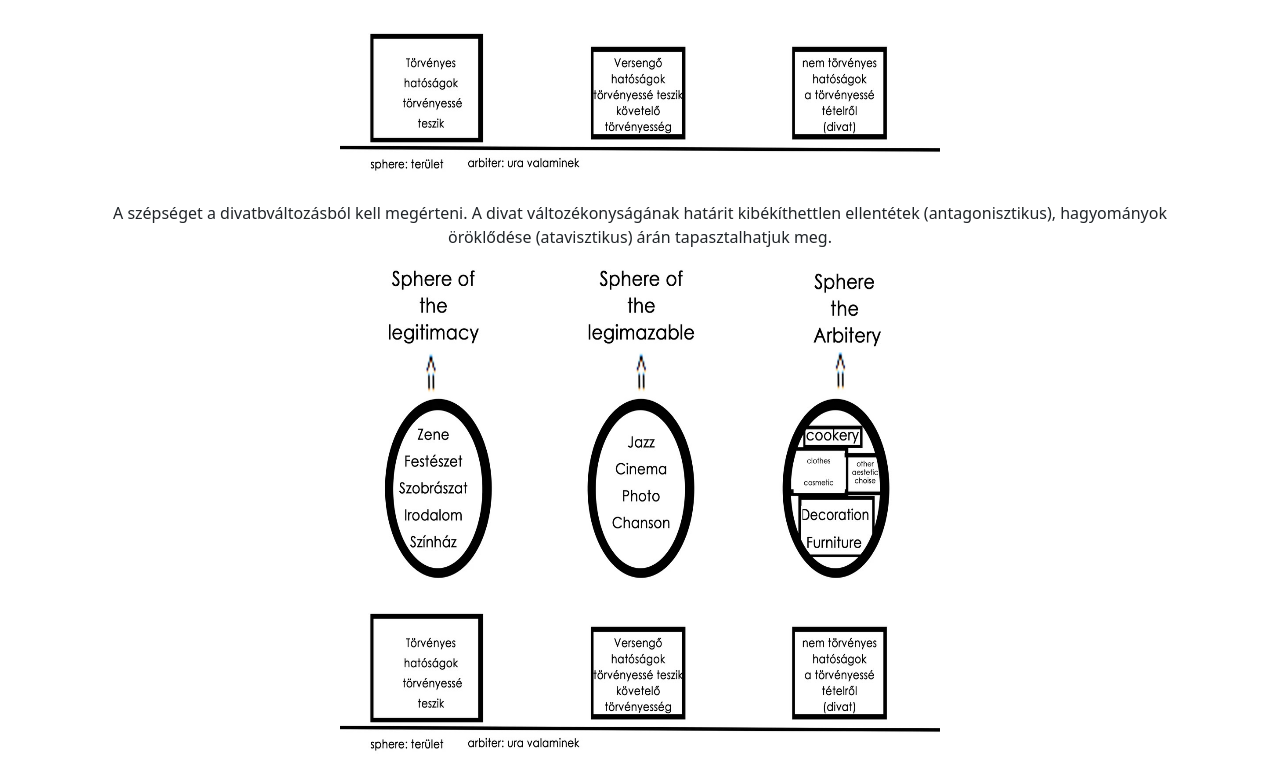
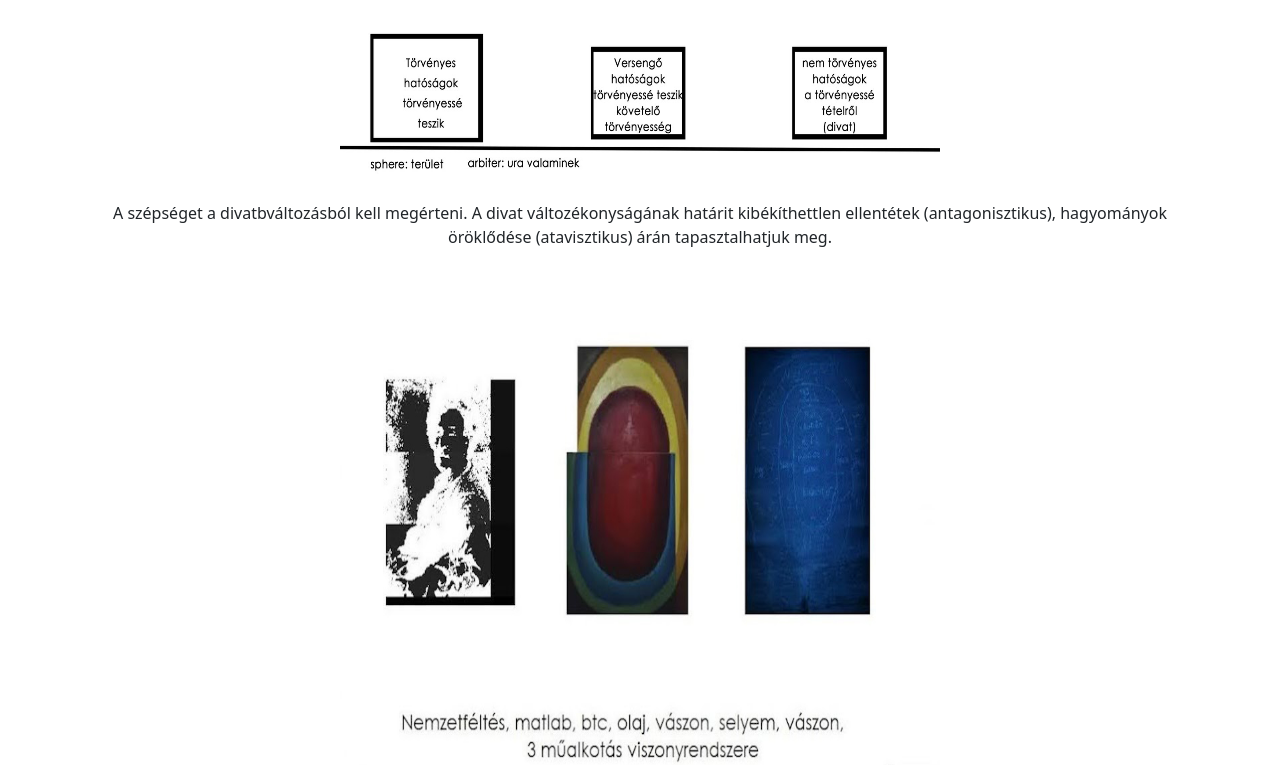
Before and after one commit to bankitomi32/about, a plain HTML site: page index.html in a window 1280 px wide. Shown: the part 495-1276 px from the top of the page. Drawn offline with nearby package versions, Linux system fonts and the light colour scheme.

Commit message:
Update index.html

```diff
--- a/index.html
+++ b/index.html
@@ -21,7 +21,7 @@
                 <p><img src="98c313_c2a8828f3f2741e4b2389551ee7f4d8c~mv2.jpg" alt="szociológia" style="width:600px;height:500px;"></p>
                 <p>A szépséget a divatbváltozásból kell megérteni. A divat változékonyságának határit kibékíthettlen ellentétek (antagonisztikus), hagyományok öröklődése (atavisztikus) árán tapasztalhatjuk meg.
 
-                <p><img src="98c313_c2a8828f3f2741e4b2389551ee7f4d8c~mv2.jpg" alt="szociológia" style="width:600px;height:500px;"></p>
+                <p><img src="P1010833 (2).jpg" alt="szociológia" style="width:600px;height:500px;"></p>
             </div>
         </div>
         <!-- Bootstrap core JS-->
```
